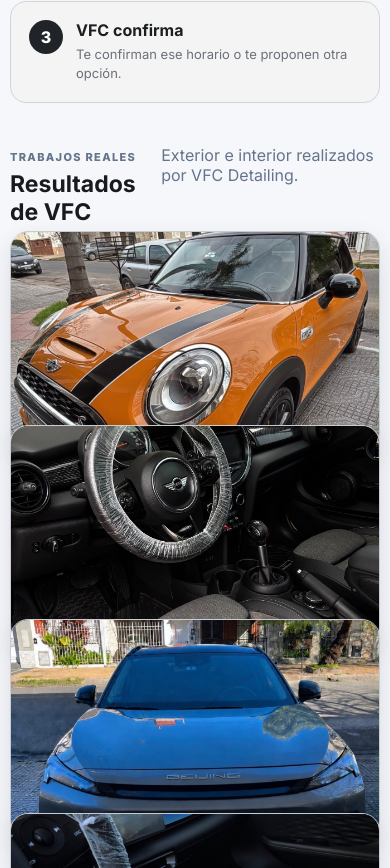
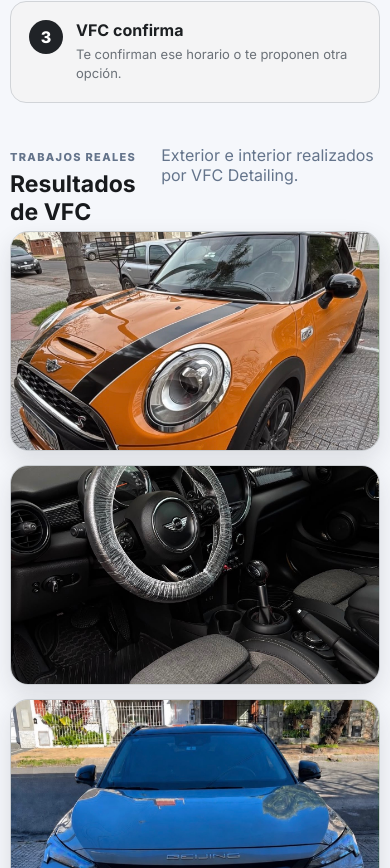
Before and after one commit to FranciscoPagliano/turnero-lavadero-autos, a React (Vite) app: page / in a window 390 px wide. Shown: the part 1636-2504 px from the top of the page. Built offline with nearby package versions, Linux system fonts and the light colour scheme.

Commit message:
corrige altura de filas de galeria VFC

```diff
--- a/src/gallery-local.css
+++ b/src/gallery-local.css
@@ -1,6 +1,7 @@
 .gallery-real{
   display:grid!important;
   grid-template-columns:repeat(2,minmax(0,1fr))!important;
+  grid-template-rows:repeat(2,260px)!important;
   gap:18px!important;
   width:100%!important;
   align-items:stretch!important;
@@ -22,13 +23,23 @@
   border:1px solid #c8ccd0!important;
 }
 
+/* deja espacio real entre la galeria y el bloque siguiente */
+.works-section{
+  margin-bottom:36px!important;
+}
+
 @media(max-width:700px){
   .gallery-real{
     grid-template-columns:1fr!important;
+    grid-template-rows:repeat(4,220px)!important;
     gap:14px!important;
   }
 
   .gallery-real > img{
     height:220px!important;
   }
+
+  .works-section{
+    margin-bottom:28px!important;
+  }
 }
```
